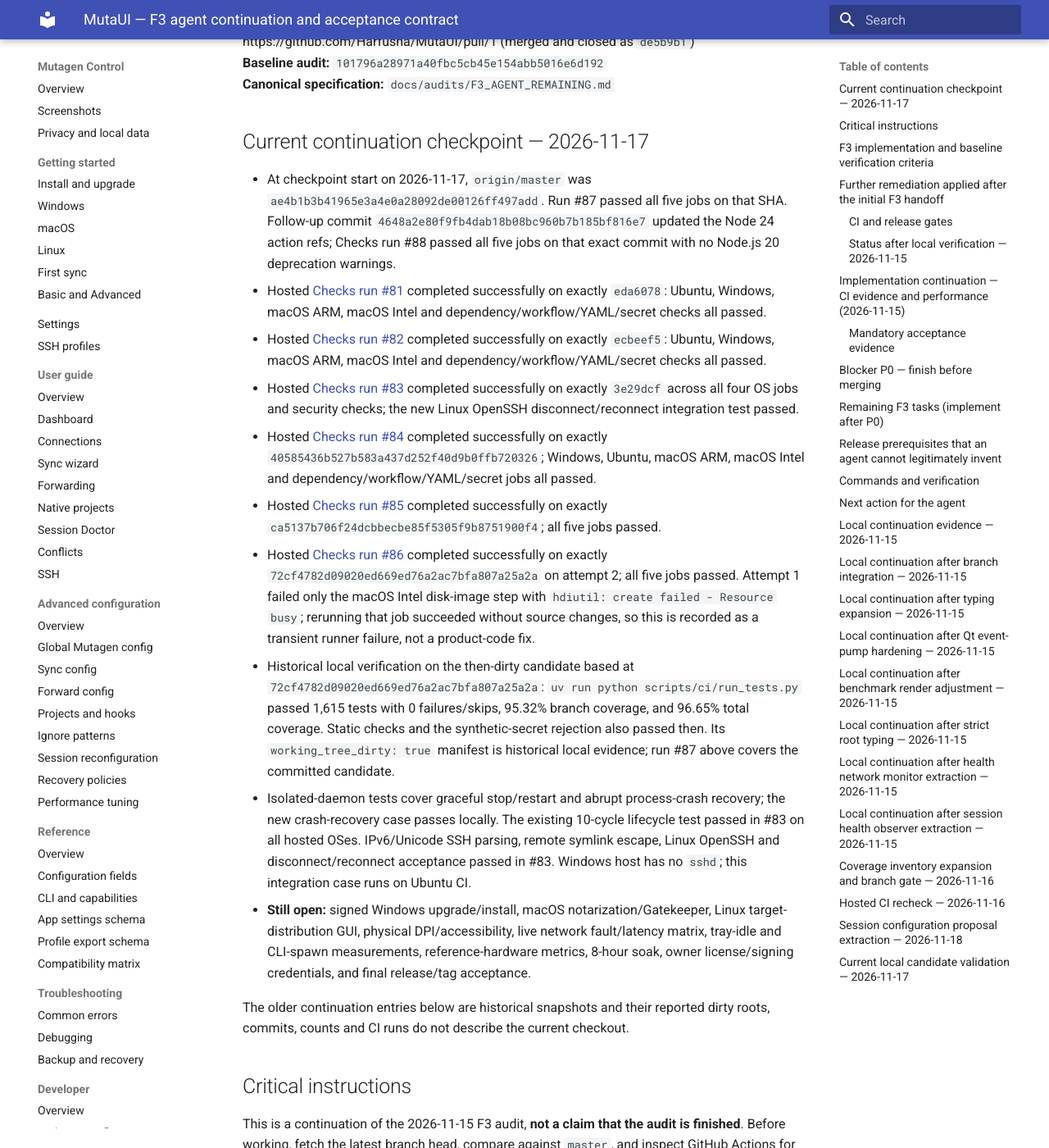
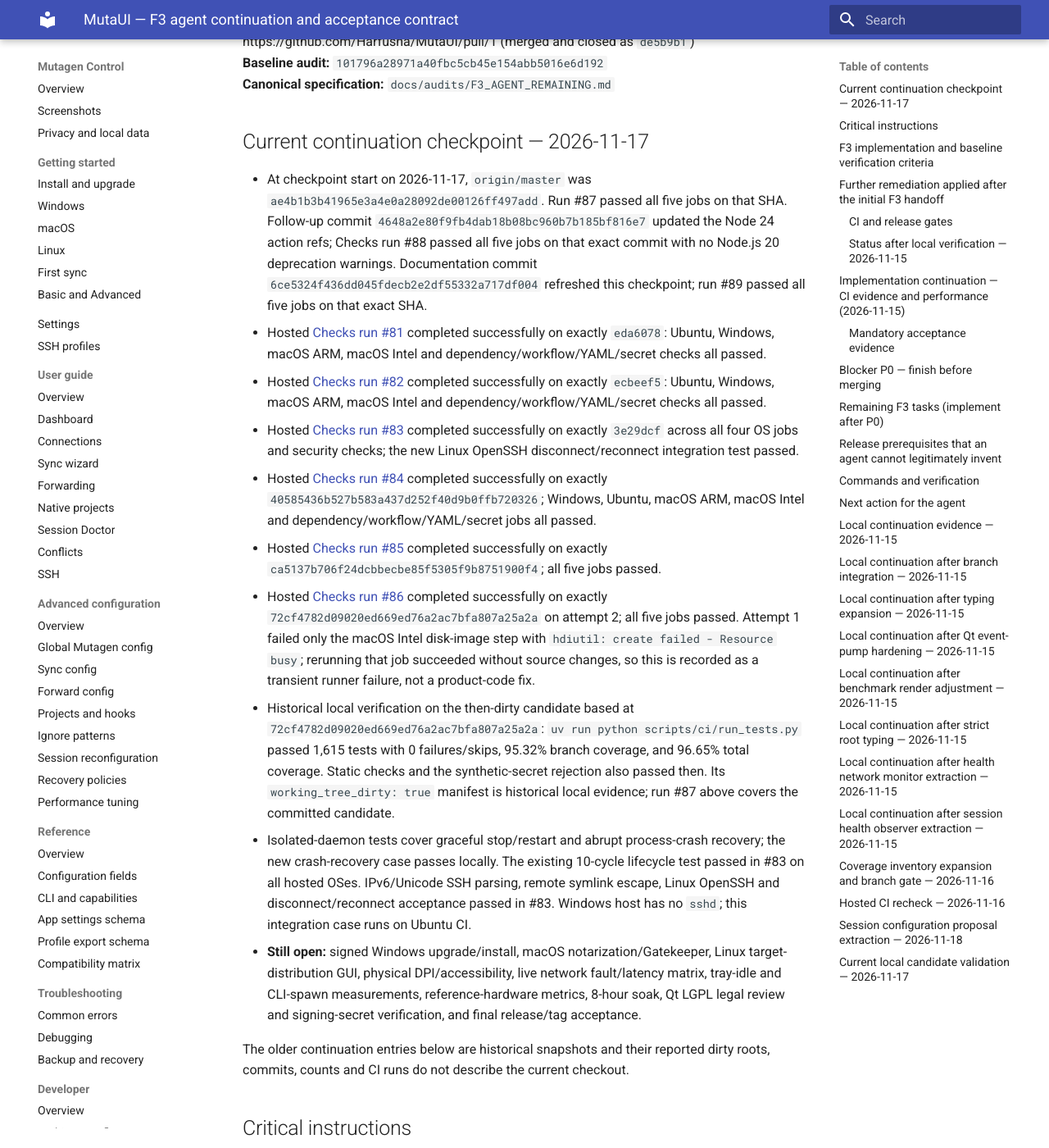
Before and after one commit to Harfusha/MutaUI, an MkDocs documentation site: the page built from docs/audits/F3_AGENT_REMAINING.md, in a window 1280 px wide and 1400 px high, scrolled down 234 px. Shown: the whole window at 82% size. Built offline with MkDocs 1.6.1 and Material for MkDocs 9.7.7, drawn with Linux system fonts in a browser that asks for light colours; some of the changed text lies outside the part shown.

Commit message:
build: enforce license review before release

```diff
--- a/docs/audits/F3_AGENT_REMAINING.md
+++ b/docs/audits/F3_AGENT_REMAINING.md
@@ -9,7 +9,7 @@
 
 ## Current continuation checkpoint — 2026-11-17
 
-- At checkpoint start on 2026-11-17, `origin/master` was `ae4b1b3b41965e3a4e0a28092de00126ff497add`. Run #87 passed all five jobs on that SHA. Follow-up commit `4648a2e80f9fb4dab18b08bc960b7b185bf816e7` updated the Node 24 action refs; Checks run #88 passed all five jobs on that exact commit with no Node.js 20 deprecation warnings.
+- At checkpoint start on 2026-11-17, `origin/master` was `ae4b1b3b41965e3a4e0a28092de00126ff497add`. Run #87 passed all five jobs on that SHA. Follow-up commit `4648a2e80f9fb4dab18b08bc960b7b185bf816e7` updated the Node 24 action refs; Checks run #88 passed all five jobs on that exact commit with no Node.js 20 deprecation warnings. Documentation commit `6ce5324f436dd045fdecb2e2df55332a717df004` refreshed this checkpoint; run #89 passed all five jobs on that exact SHA.
 - Hosted [Checks run #81](https://github.com/Harfusha/MutaUI/actions/runs/43974893399) completed successfully on exactly `eda6078`: Ubuntu, Windows, macOS ARM, macOS Intel and dependency/workflow/YAML/secret checks all passed.
 - Hosted [Checks run #82](https://github.com/Harfusha/MutaUI/actions/runs/43978069349) completed successfully on exactly `ecbeef5`: Ubuntu, Windows, macOS ARM, macOS Intel and dependency/workflow/YAML/secret checks all passed.
 - Hosted [Checks run #83](https://github.com/Harfusha/MutaUI/actions/runs/43979743248) completed successfully on exactly `3e29dcf` across all four OS jobs and security checks; the new Linux OpenSSH disconnect/reconnect integration test passed.
@@ -18,7 +18,7 @@
 - Hosted [Checks run #86](https://github.com/Harfusha/MutaUI/actions/runs/44016838155) completed successfully on exactly `72cf4782d09020ed669ed76a2ac7bfa807a25a2a` on attempt 2; all five jobs passed. Attempt 1 failed only the macOS Intel disk-image step with `hdiutil: create failed - Resource busy`; rerunning that job succeeded without source changes, so this is recorded as a transient runner failure, not a product-code fix.
 - Historical local verification on the then-dirty candidate based at `72cf4782d09020ed669ed76a2ac7bfa807a25a2a`: `uv run python scripts/ci/run_tests.py` passed 1,615 tests with 0 failures/skips, 95.32% branch coverage, and 96.65% total coverage. Static checks and the synthetic-secret rejection also passed then. Its `working_tree_dirty: true` manifest is historical local evidence; run #87 above covers the committed candidate.
 - Isolated-daemon tests cover graceful stop/restart and abrupt process-crash recovery; the new crash-recovery case passes locally. The existing 10-cycle lifecycle test passed in #83 on all hosted OSes. IPv6/Unicode SSH parsing, remote symlink escape, Linux OpenSSH and disconnect/reconnect acceptance passed in #83. Windows host has no `sshd`; this integration case runs on Ubuntu CI.
-- **Still open:** signed Windows upgrade/install, macOS notarization/Gatekeeper, Linux target-distribution GUI, physical DPI/accessibility, live network fault/latency matrix, tray-idle and CLI-spawn measurements, reference-hardware metrics, 8-hour soak, owner license/signing credentials, and final release/tag acceptance.
+- **Still open:** signed Windows upgrade/install, macOS notarization/Gatekeeper, Linux target-distribution GUI, physical DPI/accessibility, live network fault/latency matrix, tray-idle and CLI-spawn measurements, reference-hardware metrics, 8-hour soak, Qt LGPL legal review and signing-secret verification, and final release/tag acceptance.
 
 The older continuation entries below are historical snapshots and their reported dirty roots, commits, counts and CI runs do not describe the current checkout.
 
@@ -130,7 +130,7 @@ Since the preceding handoff, **six additional implementation commits** were adde
 | F3-022 | P2 | **External acceptance open.** Real visual/a11y QA is still required on each OS across DPI 100/125/150/200, themes, languages, screen readers and keyboard-only navigation |
 | F3-023 | P2 | **Runtime CPU/RSS, tray-idle, and CLI-launch instrumentation implemented locally.** Per-sample tray-idle seconds and Mutagen CLI launches are stored in SQLite and CSV; legacy rows remain unknown. Reference-hardware measurements and an 8-hour soak require real runtime evidence. |
 | F3-024 | P2 | **Implemented locally, platform proof open.** Platform setup docs, actual UI screenshots, privacy-safe support exports and capability matrix exist. Clean installed-user screenshots and target-distribution walkthroughs remain open |
-| F3-025 | Owner | **Release gate added.** Owner still must select/authorize LICENSE and verify redistribution terms, especially Qt LGPL; no license was invented |
+| F3-025 | Owner | **MIT selected and LICENSE added.** Verify Qt/PySide LGPL source delivery, relinking/replacement, installation information, and notices for each package before release; frozen-package legal review remains open |
 | F3-026 | P1 | Final single-SHA signed release acceptance with current security evidence, all platform test matrices, installer acceptance and maintained version/tag |
 
 ## Release prerequisites that an agent cannot legitimately invent
@@ -288,4 +288,4 @@ Read-only GitHub recheck still shows draft PR #1 at `7715f64` and run #66 as the
 - `uv run python scripts/ci/run_static_checks.py`: PASS after workflow and audit edits. YAML lint passes for LF-normalized workflow content; the Windows checkout holds CRLF for `release.yml`. `actionlint` is unavailable locally; run #88's dependency/workflow/YAML/secret job passed.
 - Workflow refs use checkout v7, setup-python v7, upload-artifact v7, and download-artifact v8. Run #88 produced test reports on Ubuntu, Windows, macOS ARM and macOS Intel.
 - Run #88 passed all four OS jobs plus dependency/workflow/YAML/secret checks with no Node.js 20 deprecation warnings. Three non-failure notices covered the upcoming Ubuntu 26 migration and macOS ARM queue capacity.
-- Still open: signed Windows install/upgrade, macOS notarization/Gatekeeper, Linux installed GUI, DPI/accessibility/screen-reader review, live cross-platform fault/latency tests, reference-hardware metrics, 8-hour soak, owner license/Qt LGPL decision, signing secrets, and release/tag acceptance.
+- Still open: signed Windows install/upgrade, macOS notarization/Gatekeeper, Linux installed GUI, DPI/accessibility/screen-reader review, live cross-platform fault/latency tests, reference-hardware metrics, 8-hour soak, Qt LGPL legal review, signing secrets (still absent in GitHub settings), and release/tag acceptance.
--- a/pyproject.toml
+++ b/pyproject.toml
@@ -1,6 +1,7 @@
 [project]
 name = "mutagen-control"
 version = "8.2.0"
+license = "MIT"
 description = "Desktop management for Mutagen synchronization and forwarding sessions"
 readme = "README.md"
 requires-python = ">=3.12,<3.13"
```
Also changed, not shown: NOTICE.md (+14 -2 lines), docs/acceptance-traceability.md (+1 -1 lines), 8 other files.
